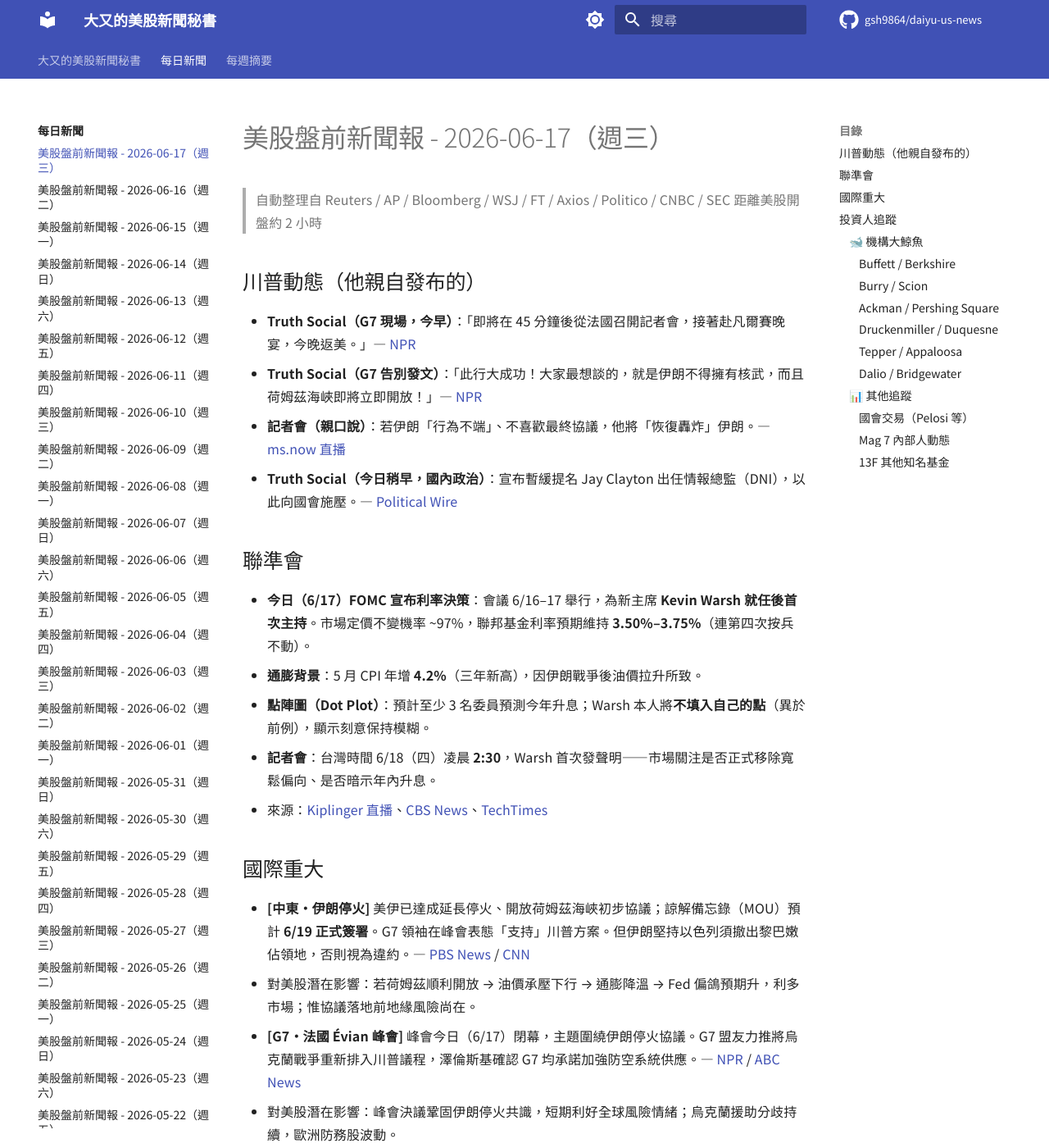
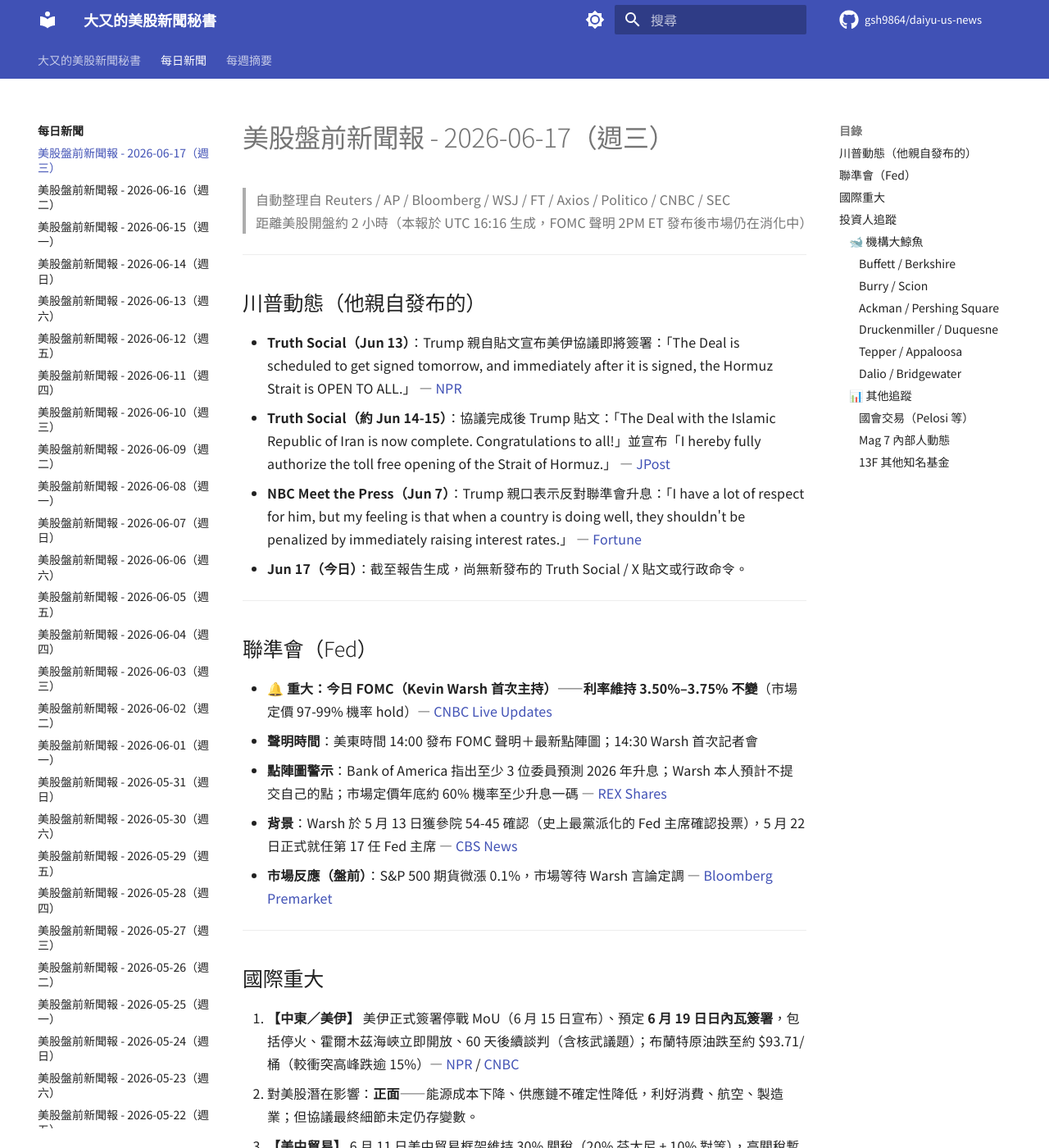
Before and after one commit to gsh9864/daiyu-us-news, an MkDocs documentation site: the page built from docs/daily/2026-06-17.md, in a window 1280 px wide and 1400 px high. Shown: the whole window at 82% size. Built offline with MkDocs 1.6.1 and Material for MkDocs 9.7.7, drawn with Linux system fonts in a browser that asks for light colours; comment, search, counter and statistics services are not loaded; some of the changed text lies outside the part shown.

Commit message:
Update daily news 2026-06-17

```diff
--- a/docs/daily/2026-06-17.md
+++ b/docs/daily/2026-06-17.md
@@ -1,102 +1,118 @@
 # 美股盤前新聞報 - 2026-06-17（週三）
 
 > 自動整理自 Reuters / AP / Bloomberg / WSJ / FT / Axios / Politico / CNBC / SEC
-> 距離美股開盤約 2 小時
+> 距離美股開盤約 2 小時（本報於 UTC 16:16 生成，FOMC 聲明 2PM ET 發布後市場仍在消化中）
+
+---
 
 ## 川普動態（他親自發布的）
 
-- **Truth Social（G7 現場，今早）**：「即將在 45 分鐘後從法國召開記者會，接著赴凡爾賽晚宴，今晚返美。」— [NPR](https://www.npr.org/2026/06/17/nx-s1-5860782/trumps-iran-agreement-dominates-g7-but-big-questions-remain)
-- **Truth Social（G7 告別發文）**：「此行大成功！大家最想談的，就是伊朗不得擁有核武，而且荷姆茲海峽即將立即開放！」— [NPR](https://www.npr.org/2026/06/17/nx-s1-5860782/trumps-iran-agreement-dominates-g7-but-big-questions-remain)
-- **記者會（親口說）**：若伊朗「行為不端」、不喜歡最終協議，他將「恢復轟炸」伊朗。— [ms.now 直播](https://www.ms.now/liveblog/iran-news-trump-israel-war-june-17-2026)
-- **Truth Social（今日稍早，國內政治）**：宣布暫緩提名 Jay Clayton 出任情報總監（DNI），以此向國會施壓。— [Political Wire](https://politicalwire.com/2026/06/17/trump-arrives-late-to-g7-after-truth-social-screed/)
+- **Truth Social（Jun 13）**：Trump 親自貼文宣布美伊協議即將簽署：「The Deal is scheduled to get signed tomorrow, and immediately after it is signed, the Hormuz Strait is OPEN TO ALL.」 — [NPR](https://www.npr.org/2026/06/13/nx-s1-5857149/trump-iran-war-peace-deal)
+- **Truth Social（約 Jun 14-15）**：協議完成後 Trump 貼文：「The Deal with the Islamic Republic of Iran is now complete. Congratulations to all!」並宣布「I hereby fully authorize the toll free opening of the Strait of Hormuz.」 — [JPost](https://www.jpost.com/international/article-899402)
+- **NBC Meet the Press（Jun 7）**：Trump 親口表示反對聯準會升息：「I have a lot of respect for him, but my feeling is that when a country is doing well, they shouldn't be penalized by immediately raising interest rates.」 — [Fortune](https://fortune.com/2026/06/07/trump-fed-rate-increase-kevin-warsh-fomc-meeting-debut/)
+- **Jun 17（今日）**：截至報告生成，尚無新發布的 Truth Social / X 貼文或行政命令。
 
-## 聯準會
+---
 
-- **今日（6/17）FOMC 宣布利率決策**：會議 6/16–17 舉行，為新主席 **Kevin Warsh 就任後首次主持**。市場定價不變機率 ~97%，聯邦基金利率預期維持 **3.50%–3.75%**（連第四次按兵不動）。
-- **通膨背景**：5 月 CPI 年增 **4.2%**（三年新高），因伊朗戰爭後油價拉升所致。
-- **點陣圖（Dot Plot）**：預計至少 3 名委員預測今年升息；Warsh 本人將**不填入自己的點**（異於前例），顯示刻意保持模糊。
-- **記者會**：台灣時間 6/18（四）凌晨 **2:30**，Warsh 首次發聲明——市場關注是否正式移除寬鬆偏向、是否暗示年內升息。
-- 來源：[Kiplinger 直播](https://www.kiplinger.com/news/live/fed-meeting-updates-and-commentary-june-2026)、[CBS News](https://www.cbsnews.com/news/federal-reserve-interest-rates-kevin-warsh-june-2026/)、[TechTimes](https://www.techtimes.com/articles/318527/20260616/federal-reserve-june-2026-meeting-warsh-set-drop-dot-hike-risk-climbs.htm)
+## 聯準會（Fed）
+
+- **🔔 重大：今日 FOMC（Kevin Warsh 首次主持）——利率維持 3.50%–3.75% 不變**（市場定價 97-99% 機率 hold）— [CNBC Live Updates](https://www.cnbc.com/2026/06/17/fed-meeting-today-live-updates.html)
+- **聲明時間**：美東時間 14:00 發布 FOMC 聲明＋最新點陣圖；14:30 Warsh 首次記者會
+- **點陣圖警示**：Bank of America 指出至少 3 位委員預測 2026 年升息；Warsh 本人預計不提交自己的點；市場定價年底約 60% 機率至少升息一碼 — [REX Shares](https://www.rexshares.com/fomc-june-2026-preview-the-decision-is-settled-the-dot-plot-isnt/)
+- **背景**：Warsh 於 5 月 13 日獲參院 54-45 確認（史上最黨派化的 Fed 主席確認投票），5 月 22 日正式就任第 17 任 Fed 主席 — [CBS News](https://www.cbsnews.com/news/federal-reserve-interest-rates-kevin-warsh-june-2026/)
+- **市場反應（盤前）**：S&P 500 期貨微漲 0.1%，市場等待 Warsh 言論定調 — [Bloomberg Premarket](https://www.bloomberg.com/news/articles/2026-06-17/us-stock-futures-today-la-z-boy-nvidia-resmed-rexford-spacex)
+
+---
 
 ## 國際重大
 
-- **[中東・伊朗停火]** 美伊已達成延長停火、開放荷姆茲海峽初步協議；諒解備忘錄（MOU）預計 **6/19 正式簽署**。G7 領袖在峰會表態「支持」川普方案。但伊朗堅持以色列須撤出黎巴嫩佔領地，否則視為違約。— [PBS News](https://www.pbs.org/newshour/amp/world/iran-and-u-s-reach-an-initial-deal-to-extend-the-ceasefire-and-open-the-strait-of-hormuz-but-challenges-remain) / [CNN](https://www.cnn.com/2026/06/17/world/live-news/iran-war-g7-summit)
-  - 對美股潛在影響：若荷姆茲順利開放 → 油價承壓下行 → 通膨降溫 → Fed 偏鴿預期升，利多市場；惟協議落地前地緣風險尚在。
+1. **【中東／美伊】** 美伊正式簽署停戰 MoU（6 月 15 日宣布）、預定 **6 月 19 日日內瓦簽署**，包括停火、霍爾木茲海峽立即開放、60 天後續談判（含核武議題）；布蘭特原油跌至約 $93.71/桶（較衝突高峰跌逾 15%）— [NPR](https://www.npr.org/2026/06/15/nx-s1-5858590/us-iran-deal-updates) / [CNBC](https://www.cnbc.com/2026/06/15/us-iran-deal-hormuz-markets.html)
+   - 對美股潛在影響：**正面**——能源成本下降、供應鏈不確定性降低，利好消費、航空、製造業；但協議最終細節未定仍存變數。
 
-- **[G7・法國 Évian 峰會]** 峰會今日（6/17）閉幕，主題圍繞伊朗停火協議。G7 盟友力推將烏克蘭戰爭重新排入川普議程，澤倫斯基確認 G7 均承諾加強防空系統供應。— [NPR](https://www.npr.org/2026/06/16/g-s1-128325/g7-leaders-summit) / [ABC News](https://abcnews.com/Politics/trump-heads-france-1st-g7-summit-us-iran/story?id=133798771)
-  - 對美股潛在影響：峰會決議鞏固伊朗停火共識，短期利好全球風險情緒；烏克蘭援助分歧持續，歐洲防務股波動。
+2. **【美中貿易】** 6 月 11 日美中貿易框架維持 30% 關稅（20% 芬太尼 + 10% 對等），高關稅暫緩 60 天；USTR 同步推進「美中貿易委員會」公眾意見徵集（至 7 月 10 日）— [USTR](https://ustr.gov/trade-topics/presidential-tariff-actions)
+   - 對美股潛在影響：**中性偏正面**——極高關稅仍暫緩，不確定性降低，但 30% 基礎稅率對供應鏈仍有壓力。
 
-- **[俄烏戰爭]** 俄軍過去 24 小時對頓涅茨克發動 1,065 次打擊，4 人亡、17 人傷；切爾尼希夫兩處能源設施遭攻擊。烏克蘭持續遠程打擊俄羅斯石油精煉廠。— [Ukrinform](https://www.ukrinform.net/rubric-ato)
-  - 對美股潛在影響：烏克蘭能源設施持續受損，天然氣供應不確定性偏高，能源股短期受支撐。
+3. **【科技／大事件】** SpaceX 於 **6 月 16 日宣布以 $600 億全股票收購 AI 編程工具 Cursor（Anysphere）**，為 VC 支持新創最大收購案；交易預計 Q3 完成——SpaceX 剛於兩日前完成 IPO — [Bloomberg](https://www.bloomberg.com/news/articles/2026-06-16/spacex-pounces-on-60-billion-cursor-takeover-days-after-ipo) / [CNBC](https://www.cnbc.com/2026/06/16/spacex-spcx-cursor-acquisition-ipo.html)
+   - 對美股潛在影響：**科技板塊利多訊號**——AI 工具估值強勁，科技 M&A 市場活躍；對 OpenAI / Anthropic 競爭格局帶來壓力。
 
-- **[美中貿易]** USTR 依 Section 301（強迫勞動調查）提議對中國新增 **12.5%** 關稅（6/2 宣布）；目前中國商品有效稅率仍約 **30%**。178 項中國產品關稅豁免延至 **2026/11/10**。— [China Briefing](https://www.china-briefing.com/news/us-china-tariff-rates-2025/) / [Tax Foundation](https://taxfoundation.org/research/all/federal/trump-tariffs-trade-war/)
-  - 對美股潛在影響：新關稅若落地，供應鏈成本再攀升，科技硬體與消費品股承壓；豁免延長部分緩衝衝擊。
+4. **【歐洲／德國】** DAX 連漲四日後今日回落至約 24,800；BMW 發出獲利警告（-7%）拖累汽車板塊；歐元區通膨黏性（德 2.9%、法 2.5%、義 2.8%），市場已完全定價 ECB 2026 年升息 — [Market Commentary](https://www.insightifa.com/market-commentary-june-2026/)
+   - 對美股潛在影響：**輕微負面**——歐洲升息疑慮強化全球利率上行風險；BMW 獲利警告反映汽車需求疲軟，或波及特斯拉等競爭者。
 
-- **[美國內政]** 川普於 G7 期間 Truth Social 發文，暫緩 Clayton DNI 提名——為財政/預算協商留下籌碼，短期增加立法不確定性。
-  - 對美股潛在影響：國會預算協商進度不明，短期市場中性至略負。
+5. **【美國聯邦債務】** 2026 年美國債務壓力持續：聯邦每年財政赤字約 $2 兆；利息支出佔 GDP 比重創歷史新高，國際評級機構評估風險上升 — [Fortune / Dalio](https://fortune.com/2026/05/08/ray-dalio-america-national-debt-reshape-economy-heart-attack/)
+   - 對美股潛在影響：**中期負面**——長債殖利率上行壓力，成長股估值壓縮；美元走弱趨勢強化黃金、原物料吸引力。
+
+---
 
 ## 投資人追蹤
 
 ### 🐋 機構大鯨魚
 
 #### Buffett / Berkshire
-- **BRK-B 恢復股票回購**（暫停 21 個月後首次）：觸發點為股價淨值比跌至 **1.4x**，管理層認為股價低估。
-- 副手 **Greg Abel** 個人投入 **$1,500 萬**購入 Berkshire 股票，並承諾每年持續買入（相當於其稅後年薪全數）。
-- 現金部位約 **$3,970 億**，Buffett 指標 230%，仍全押短期美債，未見大型收購動作。
-- 2026/1/2 已完成收購 **OxyChem**（Occidental Chemical Corp 化工業務）。
-- 最近 13F：Q1 2026（5/15 揭露）；**已知重倉 TOP 3：AAPL、BAC、AXP**。
-- 過去 24 小時無新動態。
+
+- **Greg Abel（現任 CEO，自 2026/1/1）** 正積極重塑 Berkshire 投資組合：**砸入 $110 億買 Alphabet（GOOGL）**，為現任最大單一新投資，近期再追加 $100 億（合計約 $210 億）— [Yahoo Finance](https://finance.yahoo.com/markets/stocks/articles/warren-buffett-successor-greg-abel-123500949.html)
+- **首次重大收購**：Berkshire 以 **$85 億收購 Taylor Morrison Home**（美國第六大建商），為 Abel 主導的首件大型收購案 — [Fortune](https://fortune.com/2026/06/01/berkshire-hathaway-housing-bet-gregory-abel-warren-buffett/)
+- **CFO 換人**：Charles C. Chang 自 **6 月 1 日** 接任 CFO（前任 Marc Hamburg 退休）
+- **Warren Buffett 本人**：目前無新公開發言（已交棒 Abel，擔任資深顧問）
+- 過去 24 小時無新動態（最近 13F：2026-Q1；已知重倉 TOP 3：Apple、Bank of America、Alphabet/GOOGL）
 
 #### Burry / Scion
-- 2025/11 Burry 宣布**關閉 Scion Asset Management**，轉型為 Substack 訂閱電子報「Cassandra Unchained」（2025/11/23 啟動）。
-- Scion AUM 已縮至 **$6,814 萬**（9 個持倉，截至 2026/5）；無主動做空倉位披露。
-- 過去 24 小時無新動態。
+
+- **Trading Post 6 月 16 日**：Burry 昨日貼文確認**加碼買入 Fiserv（FISV）約 $49.50**，稱「all these positions are essentially full positions」，並上調部位 — [Substack](https://michaeljburry.substack.com/p/trading-post-june-16-2026)
+- **熊市觀點**：持續看空 Palantir（PLTR），稱呈現頭肩頂型態；對 AI 整體持懷疑態度（「companies spending trillions on LLMs, no evidence of returns」）— [SeekingAlpha](https://seekingalpha.com/news/4600088-michael-burry-reiterates-bearish-views-on-palantir)
+- 目前未見 puts / 做空大盤訊號；主要做多被低估的傳統金融企業（Fiserv 等）
+- 過去 24 小時：最新 Trading Post 在 6/16（昨日），今日截至報告生成無新貼文
 
 #### Ackman / Pershing Square
-- **重大動作**：Pershing Square 以 **€14.2 億（約 $16.5 億）**清倉所有 **Universal Music Group（UMG）** 股票，時間點在 UMG 董事會正式拒絕 Ackman $640 億收購要約數日後（約 6/3）。— [Bloomberg](https://www.bloomberg.com/news/articles/2026-06-03/bill-ackman-s-pershing-square-set-to-exit-universal-music-stake)
-- 宣布**4 筆新投資**待揭露（標的於 Q2 2026 財報發佈時公開）；計劃 Q 後在 X Spaces 舉辦公開 Q&A。
-- 過去 24 小時無新 X 貼文重大動態。
+
+- **新倉位**：Ackman 近日在 X 宣布**已建立 4 個新股票倉位**，名稱尚未披露，將於 Q2 報告揭露 — [Hedgeweek](https://www.hedgeweek.com/ackman-signals-four-new-positions-in-latest-fund-update/)
+- **SpaceX Cursor 反應**：Ackman 針對 SpaceX 600 億收購 Cursor 在 X 上留言，認為「value begets value, talent begets talent」，正面評價 — [Benzinga](https://www.benzinga.com/markets/equities/26/06/53242460/bill-ackman-chamath-palihapitiya-react-to-spacexs-60-billion-cursor-acquisition-why-ai-companies)
+- **長期佈局**：Ackman 公開表示要將 Pershing Square 打造成「現代版 Berkshire Hathaway」 — [Fortune](https://fortune.com/2026/03/11/bill-ackman-pershing-square-capital-ipo-public-listing-warren-buffett-berkshire-hathaway/)
+- 過去 24 小時無新動態
 
 #### Druckenmiller / Duquesne
-- **Q1 2026（5/15 揭露）重大異動**：
-  - 賣出 **Amazon（AMZN）94%** 部位
-  - 新建 **Intel（INTC）** 倉位 411,400 股（8 年來首次買 INTC）
-  - 清倉 **Alphabet（GOOGL）**；加碼 2 檔 Agentic AI 相關股
-- 佈局邏輯：AI 需求從 GPU 訓練轉向 CPU/客製晶片，Intel 受益；NVDA 已於 2024 底全數出清。— [Motley Fool](https://www.fool.com/investing/2026/06/02/billionaire-stanley-druckenmiller-amzn-buy-intc/)
-- 過去 24 小時無新公開發言。
+
+- **最新宏觀觀點（Morgan Stanley 訪談，2026/1/30）**：對未來 3-4 年大感興奮——「massive disruption and massive change ahead」；看多美股但做空美元；在日本、韓國有大型倉位；AI 仍是核心主題但已從 Nvidia 換至其他晶片股 — [Morgan Stanley](https://www.morganstanley.com/insights/videos/hard-lessons/duquesne-stan-druckenmiller-iliana-bouzali)
+- **金屬押注**：Druckenmiller 近期透露買入銅等金屬，稱是 AI 資料中心需求帶動的「big consensus trade」 — [Yahoo Finance](https://finance.yahoo.com/markets/commodities/articles/big-consensus-trade-billionaire-stanley-151605841.html)
+- 過去 24 小時無新動態（Duquesne 13F：2025-Q4，AUM 約 $45 億）
 
 #### Tepper / Appaloosa
-- **Q1 2026**：砍 **Microsoft（MSFT）倉位約 82%**。
-- **Q4 2025**：幾乎清倉所有銀行股；大幅加倉 AI 記憶體晶片。
-- **Q2 最新動向**（已傳出）：退出 Norfolk Southern（NSC）；加倉 Adobe（ADBE）。— [TipRanks](https://www.tipranks.com/news/the-fly/teppers-appaloosa-exits-norfolk-southern-boosts-adobe-in-q2)
-- 過去 24 小時無 CNBC 採訪新動態。
+
+- 過去 24 小時無新動態（最近公開發言為 2025 年 9 月 CNBC Squawk Box；關注 Fed 利率走勢與中國政策）
 
 #### Dalio / Bridgewater
-- **6/3 Forbes Disruptors Summit** 公開警告：AI 市場出現泡沫破裂信號（"the pricking is the converting of wealth into money"）；美國已跨越關鍵債務門檻，Fed 恐被迫重演 1930 年代低利率壓制政策。— [Bloomberg](https://www.bloomberg.com/news/newsletters/2026-06-03/bridgewater-s-dalio-sees-ai-bubble-bursting)
-- Dalio 2025 年已出售 Bridgewater 全部股權，不再參與投資決策（現由 Karen Karniol-Tambour、Bob Prince、Greg Jensen 共同主管）。
-- 過去 24 小時無新公開發言。
+
+- **已離開 Bridgewater**（已出售全部股份，退出董事會），轉型為導師、個人投資者角色
+- **近期警告（2026 年 5 月）**：美國主權債務危機在即，稱現況為「great turbulence」開端；擔憂債務死亡螺旋，建議投資人配置最高 15% 到黃金與加密貨幣以對沖法幣貶值風險 — [Fortune](https://fortune.com/2026/05/08/ray-dalio-america-national-debt-reshape-economy-heart-attack/)
+- 過去 24 小時無新動態
+
+---
 
 ### 📊 其他追蹤
 
 #### 國會交易（Pelosi 等）
-- 過去 24 小時無新披露。Paul Pelosi 最近揭露交易：2026/1 購入 AllianceBernstein（AB）25,000 股（$1M–$5M）。Pelosi 家族過去 12 個月共 21 筆交易，報酬率超越 S&P 500 達 153 個百分點。最新動態請查 [Capitol Trades](https://capitoltrades.com) / [Unusual Whales](https://unusualwhales.com/politics)。
+
+- **最新披露（6 月 9-11 日）**：各平台顯示 6/9–6/11 有新交易紀錄，詳情需訪問 [capitoltrades.com](https://www.capitoltrades.com)
+- **Nancy Pelosi 背景**：2026 年 1 月曾披露大批科技股交易（NVDA、AAPL call options、AMZN、GOOGL call options、VST）；過去 12 個月執行 21 筆交易 — [InsiderFinance](https://www.insiderfinance.io/congress-trades/politician/nancy-pelosi)
+- 過去 24 小時無新確認披露（下次 STOCK Act 45 天截止視最新交易日期而定）
 
 #### Mag 7 內部人動態
-- **NVDA** ⚠️：董事 **Mark Stevens** 相關信託 6/2–4 大賣 **100 萬股**（均價 $217–222，總額約 **$2.2 億**）；董事 **Stephen Neal** 信託 6/3 賣出 15,500 股（均價 $215）。本月合計 Form 4 揭露 5 筆交易。— [StockTitan](https://www.stocktitan.net/sec-filings/NVDA/form-4-nvidia-corp-insider-trading-activity-3fed13a97563.html)
-- **AAPL**：過去 24 小時無新動態
-- **MSFT**：過去 24 小時無新動態
-- **GOOGL**：過去 24 小時無新動態
+
+- **NVDA**：過去 24 小時無新動態（Jensen Huang 近期無大額 Form 4 賣出紀錄）
+- **AAPL**：Tim Cook 於 4 月 2 日依 10b5-1 計劃售出 $1,650 萬股票（pre-planned，非即時訊號）⚠️ 金額較大但屬例行計劃交易
+- **MSFT**：6 月 11 日有多位高管 RSU 授予紀錄；過去 24 小時無新大額賣出
+- **GOOGL**：過去 24 小時無新動態（Berkshire Abel 正在大量買入）
 - **META**：過去 24 小時無新動態
 - **AMZN**：過去 24 小時無新動態
-- **TSLA**：RSU 歸屬後例行性扣繳賣出，非主動交易；Musk 無大筆交易披露
+- **TSLA**：6 月 5 日 RSU 歸屬扣稅賣出（例行性）；Elon Musk 持股約 5.09 億股（市值逾 $1,990 億）；SpaceX IPO 後財富版圖擴張，無特別大額賣出訊號
 
 #### 13F 其他知名基金
-- **Q2 2026 13F 下次申報 deadline：2026-08-14**（目前無新揭露）
-- **Q1 2026 已知摘要**：
-  - Tiger Global（Chase Coleman）：Q1 持倉資料尚未有重大媒體報導
-  - Greenlight Capital（David Einhorn）：無最新動態
-  - Third Point（Dan Loeb）：無最新動態
-  - Citadel（Ken Griffin）：Q1 deadline 5/15 已截止；慣例最後一日申報，詳細持倉尚待彙整
+
+- **Q1 2026（截至 3/31）** 13F 已全數於 5 月 15 日前提交；次級追蹤摘要：
+  - **Tiger Global（Chase Coleman）**：已申報，持倉詳情見 [Insider Monkey](https://www.insidermonkey.com/hedge-fund/tiger+global+management+llc/25/)
+  - **Third Point（Dan Loeb）**、**Greenlight Capital（David Einhorn）**、**Citadel（Ken Griffin）**：Q1 2026 已申報；無重大新披露佔頭條
+- **下次 13F 截止**：**2026-08-14**（Q2 2026，反映截至 6/30 持倉）
+- 目前無新 Q2 13F 揭露
 
 ---
-*本頁由 Claude routine 自動生成於 2026-06-17 15:52 (UTC)*
+
+*本頁由 Claude routine 自動生成於 2026-06-17 16:16 (UTC)*
```
